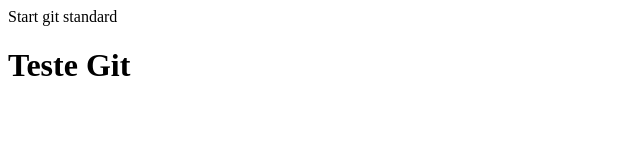
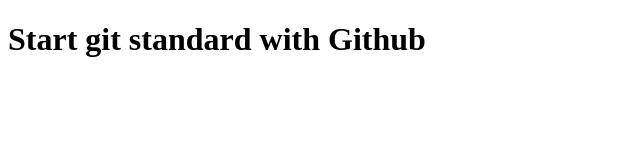
Before and after one commit to barcelonicesar/testegit, a plain HTML site: page index.html in a window 1280 px wide. Shown: the whole page, without its empty margins (0-640 px from the left). Drawn offline with Linux system fonts and the light colour scheme.

Commit message:
Trocando o título da página

```diff
--- a/index.html
+++ b/index.html
@@ -6,7 +6,6 @@
     <title>Teste Git</title>
 </head>
 <body>
-    Start git standard
-    <h1>Teste Git</h1>
+    <h1>Start git standard with Github</h1>
 </body>
 </html>
```
